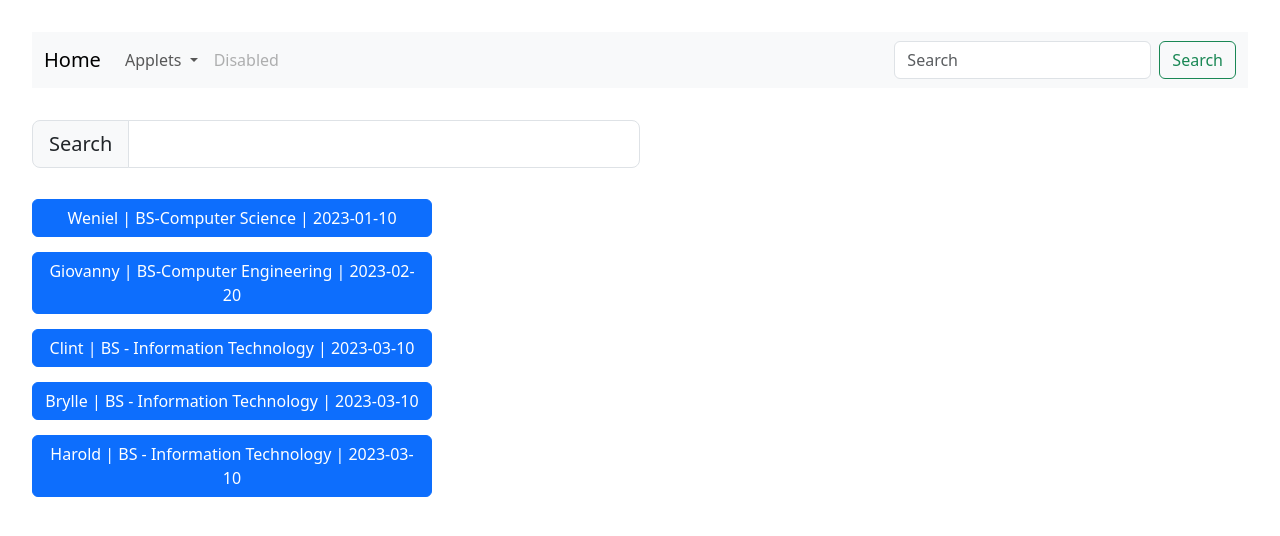
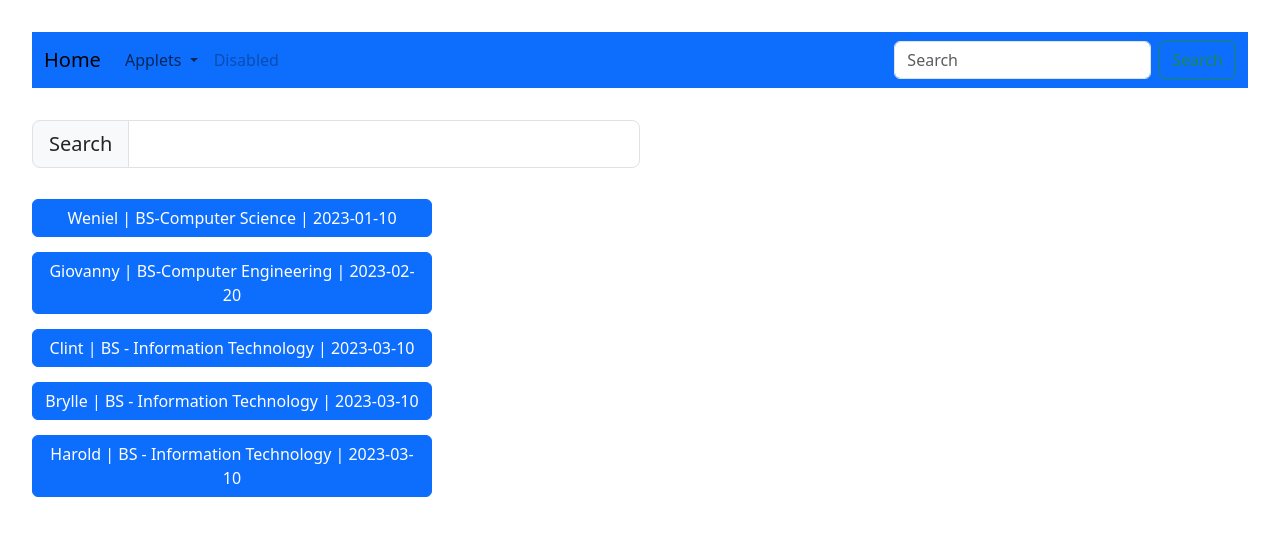
Before and after one commit to Wenielrana07/IT24B-NEW, a plain HTML site: page applet-4/index.html in a window 1280 px wide. Drawn offline with nearby package versions, Linux system fonts and the light colour scheme.

Commit message:
updated navbar applet4

```diff
--- a/applet-4/index.html
+++ b/applet-4/index.html
@@ -17,7 +17,7 @@
     </style>
 </head>
 <body>
-    <nav class="navbar navbar-expand-lg navbar-light bg-light">
+    <nav class="navbar navbar-expand-lg bg-primary">
         <div class="container-fluid">
             <a class="navbar-brand" href="../index.html">Home</a>
             <button class="navbar-toggler" type="button" data-bs-toggle="collapse" data-bs-target="#navbarNav" aria-controls="navbarNav" aria-expanded="false" aria-label="Toggle navigation">
```
